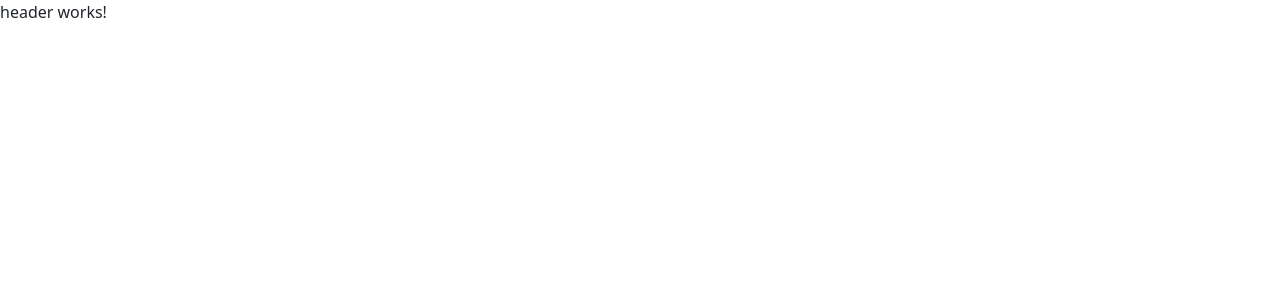
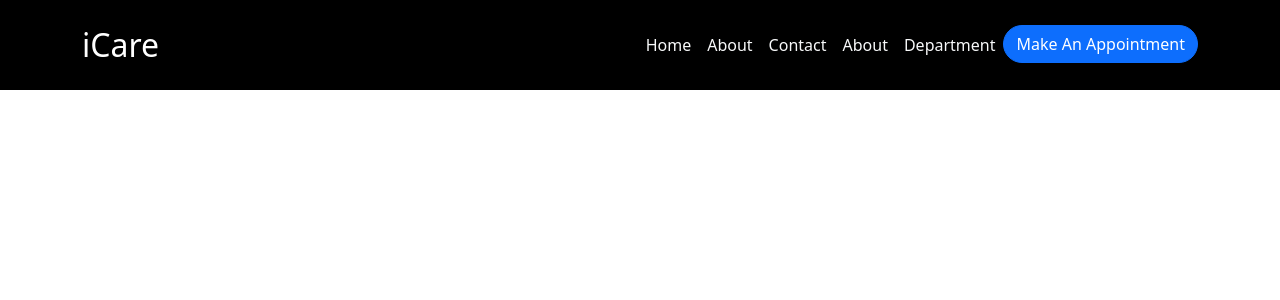
Before and after one commit to arthurchris111/doctorsAppointmentApp, an Angular app: page /home in a window 1280 px wide. Shown: the top 300 px of the page. Built offline with nearby package versions, Linux system fonts and the light colour scheme.

Commit message:
header button added

```diff
--- a/src/app/layout/header/header.component.html
+++ b/src/app/layout/header/header.component.html
@@ -1 +1,37 @@
-<p>header works!</p>
+<nav class="navbar navbar-expand-lg navbar-dark bg-black py-3" aria-label="Eighth navbar example">
+  <div class="container d-flex justify-content-between">
+    <a class="navbar-brand fs-2" [routerLink]="['/home']">iCare</a>
+    <button class="navbar-toggler collapsed border-0 " type="button" data-bs-toggle="collapse"
+      data-bs-target="#navbarSupportedContent" aria-controls="navbarSupportedContent" aria-expanded="false"
+      aria-label="Toggle navigation">
+      <!-- <span *ngIf="!show">
+        <img src="../../../assets/images/menu (2).png" alt="" width="25" height="25">
+      </span>
+      <span *ngIf="show">
+        <img src="../../../assets/images/close (1).png" alt="" width="20" height="20">
+      </span> -->
+    </button>
+    <div class="navbar-collapse collapse scale-in-ver-top" id="navbarSupportedContent">
+      <ul class="navbar-nav ms-auto mb-2 mb-lg-0">
+        <li class="nav-item">
+          <a class="nav-link text-light" aria-current="page" [routerLink]="['/#']" routerLinkActive="active">Home</a>
+        </li>
+        <li class="nav-item">
+          <a class="nav-link text-light" [routerLink]="['/#']" routerLinkActive="active">About</a>
+        </li>
+        <li class="nav-item">
+          <a class="nav-link text-light" [routerLink]="['/#']" routerLinkActive="active">Contact</a>
+        </li>
+        <li class="nav-item">
+          <a class="nav-link text-light" [routerLink]="['/#']" routerLinkActive="active">About</a>
+        </li>
+        <li class="nav-item">
+          <a class="nav-link text-light" [routerLink]="['/#']" routerLinkActive="active">Department</a>
+        </li>
+        <li class="nav-item">
+          <button type="button" class="btn btn-primary btn-md rounded-5">Make An Appointment</button>
+        </li>
+      </ul>
+    </div>
+  </div>
+</nav>
```
